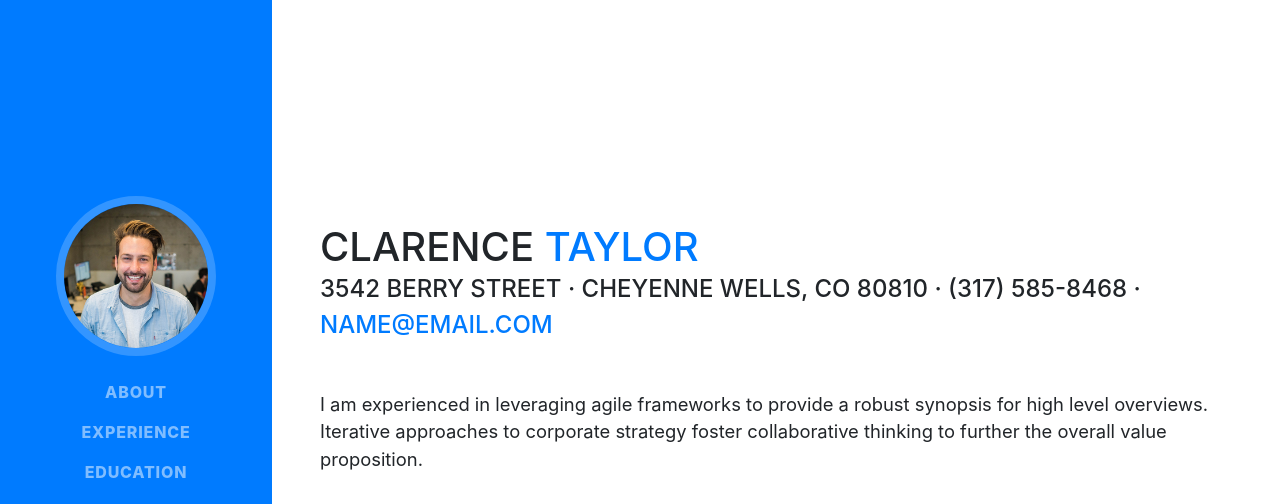
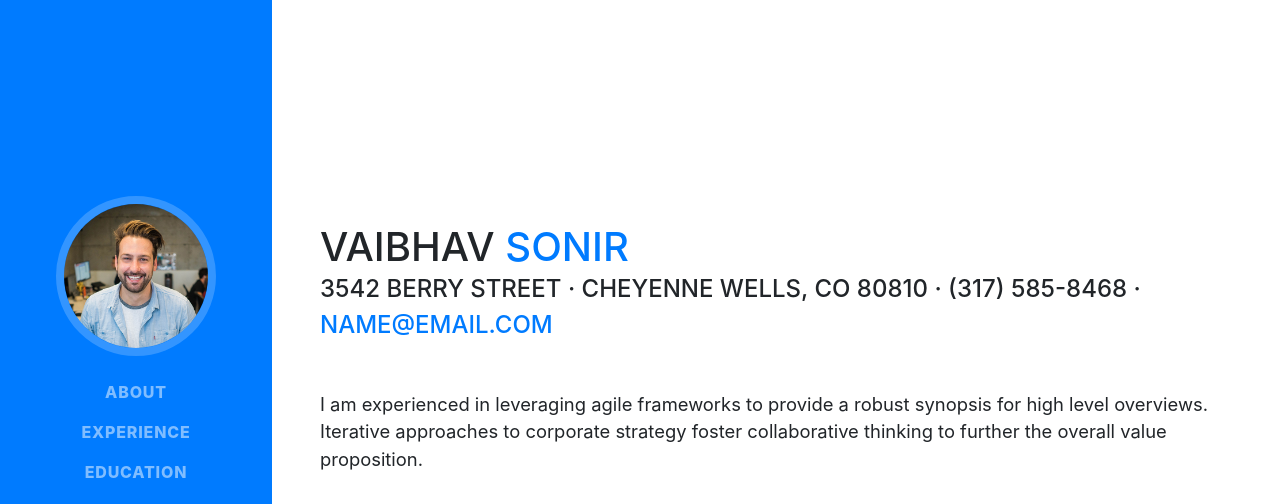
Before and after one commit to codevicky/codevicky.github.io, a website with bundled scripts: page index.html in a window 1280 px wide. Shown: the top 504 px of the page. Built offline with nearby package versions, Linux system fonts and the light colour scheme; a web font is replaced by a local one.

Commit message:
name added

```diff
--- a/index.html
+++ b/index.html
@@ -63,8 +63,8 @@
 
       <section class="resume-section p-3 p-lg-5 d-flex d-column" id="about">
         <div class="my-auto">
-          <h1 class="mb-0">Clarence
-            <span class="text-primary">Taylor</span>
+          <h1 class="mb-0">Vaibhav
+            <span class="text-primary">Sonir</span>
           </h1>
           <div class="subheading mb-5">3542 Berry Street · Cheyenne Wells, CO 80810 · (317) 585-8468 ·
             <a href="mailto:name@email.com">name@email.com</a>
```
